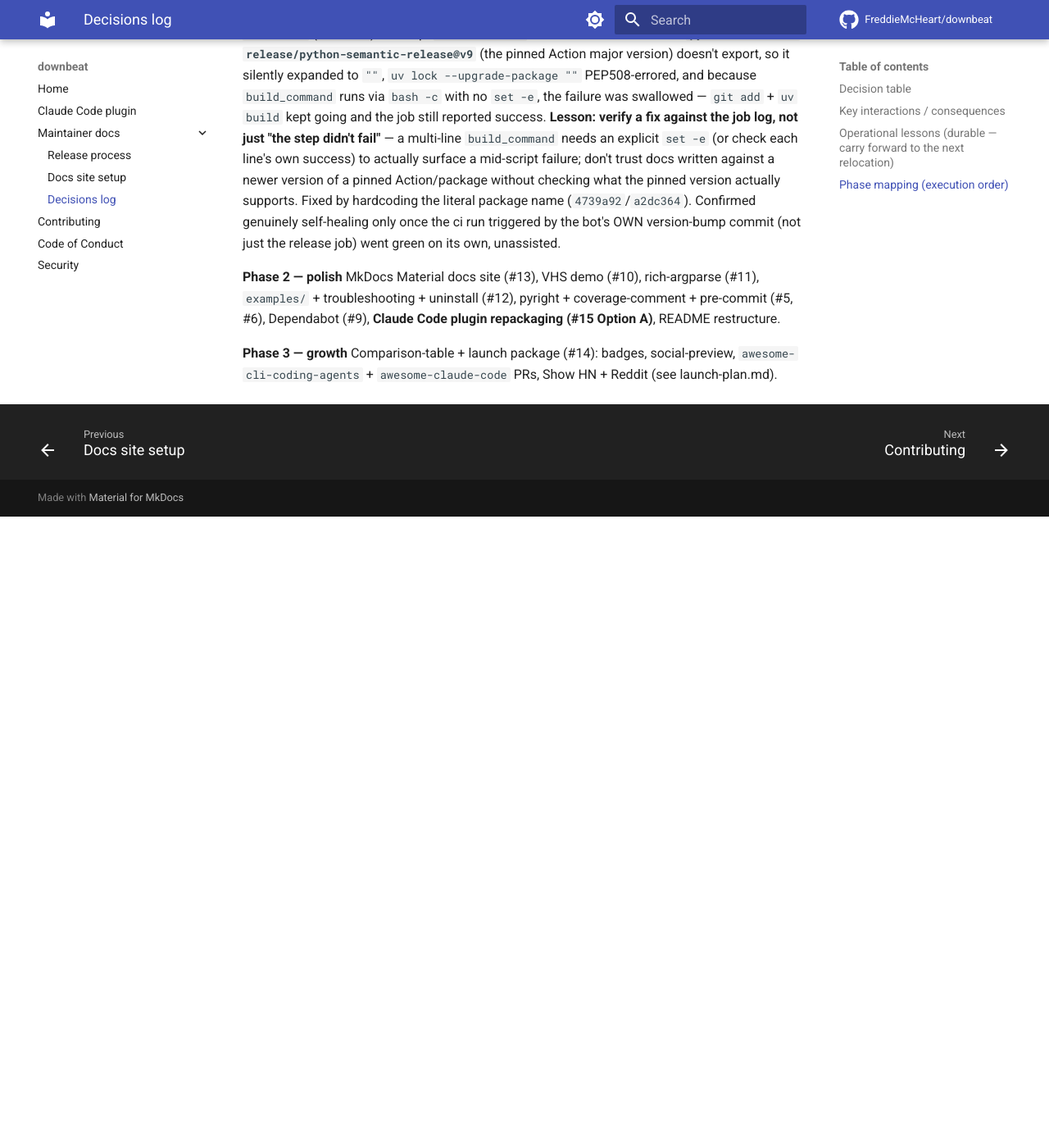
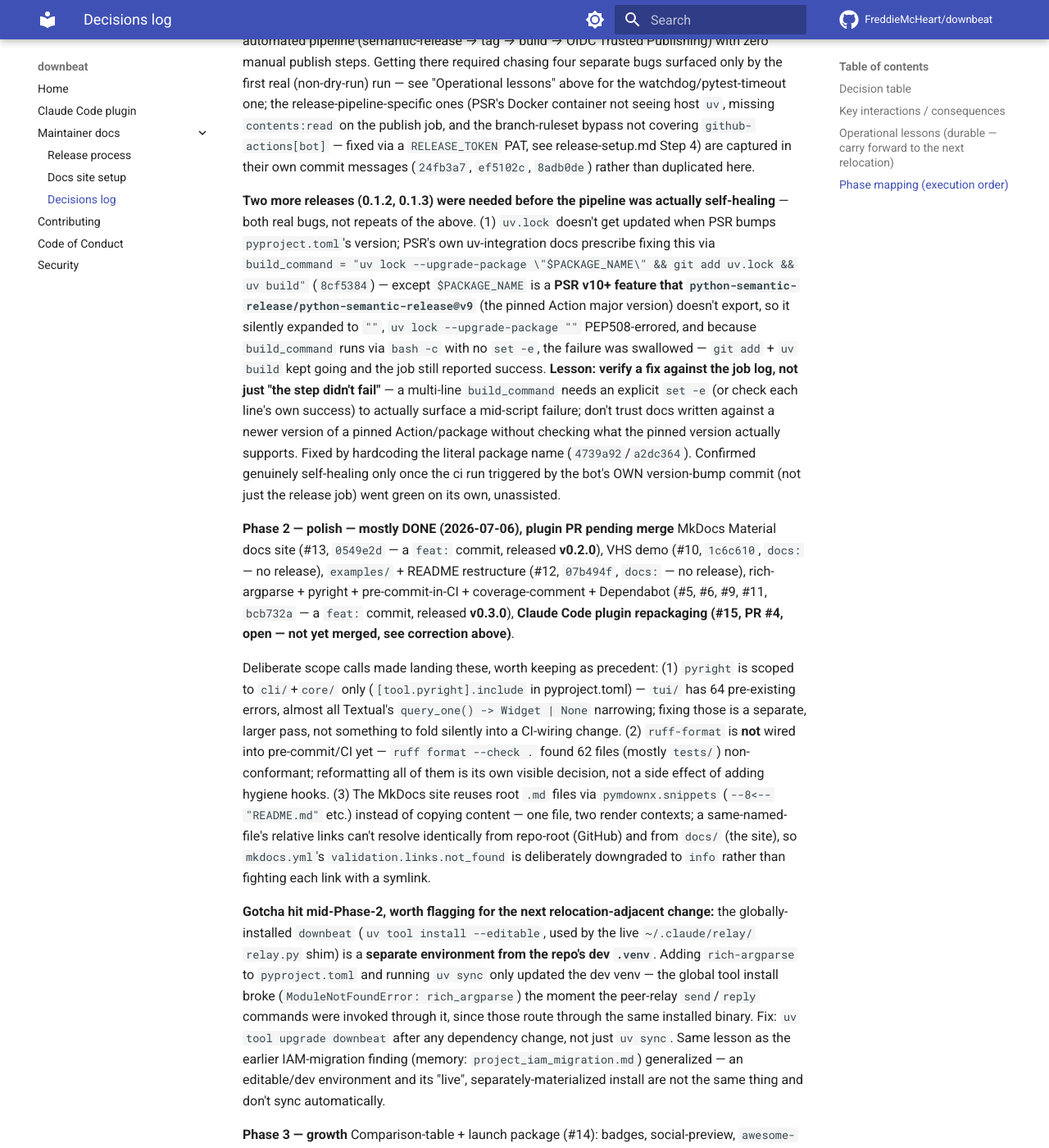
Before and after one commit to FreddieMcHeart/downbeat, an MkDocs documentation site: the page built from docs/decisions.md, in a window 1280 px wide and 1400 px high, scrolled down 4443 px. Shown: the whole window at 82% size. Built offline with MkDocs 1.6.1 and Material for MkDocs 9.7.7, drawn with Linux system fonts in a browser that asks for light colours; comment, search, counter and statistics services are not loaded; before the commit the page ends 5073 px from its top, so only the background shows below that; some of the changed text lies outside the part shown.

Commit message:
docs: correct decisions.md's #15 plugin-supersedes-installer claim
The original research note assumed the plugin would supersede init's
hand-merge entirely ("no settings.json surgery") — that turned out wrong
once actually scoped with the sibling claude-core-hooks plugin session:
downbeat is a general-purpose PyPI tool, not Claude-Code-only, so init
has to keep working permanently, not just as a fallback being phased out.
Corrected with what actually shipped in PR #4. Also updates Phase 2's
status (mostly done, plugin PR pending merge) with real commit refs, the
pyright/ruff-format scoping calls made along the way, and the uv tool
install vs dev .venv gotcha that broke the global `downbeat` binary
mid-session.

```diff
--- a/docs/decisions.md
+++ b/docs/decisions.md
@@ -33,7 +33,22 @@
 ## Key interactions / consequences
 
 - **semantic-release cluster (#4 + #7 + CHANGELOG):** pulls **Conventional Commits** in *now* (not deferred). Version, CHANGELOG, tags, and PyPI publish all derive from commit history (`fix:`→patch, `feat:`→minor, `feat!:`/`BREAKING CHANGE:`→major). Add **commitlint** to `.pre-commit-config.yaml` to enforce. Full-auto (7a) = a merge to `main` can publish to PyPI with no human gate — accepted trade; mitigate with strong CI as the gate (tests + pyright + coverage must pass before merge).
-- **#15 supersedes the installer:** the Claude Code plugin (Option A) replaces the `downbeat init` settings.json-merge approach shipped in `290fc9c`. The parent wired `mondu-harness` git-ignores around that installer — those become obsolete when the plugin lands (Phase 2). **Heads-up to the parent recommended.** `init` survives only as a standalone fallback.
+- **#15 correction (2026-07-06, PR #4): the plugin does NOT supersede the installer** — this
+  row's original framing ("SUPERSEDES the settings.json-merge installer", "no settings.json
+  surgery") turned out wrong once actually scoped with the sibling `claude-core-hooks` plugin
+  session over relay. downbeat is a general-purpose PyPI tool (`uv tool install downbeat`),
+  not Claude-Code-only, so `init`'s hand-merge into `settings.json` has to keep working
+  permanently for non-plugin installs — it is a **co-equal baseline path**, not a fallback
+  being phased out. What actually shipped: `_is_plugin_enabled()` (`claude plugin list --json`,
+  fails open) gates `init`'s hand-merge — skip it if the plugin's already active, but if
+  hand-merged entries from a *prior* `init` run already exist alongside a newly-installed
+  plugin, print an explicit double-fire **WARNING** (caught in peer review — `HOOK_NAMES`
+  substring detection isn't safe enough to auto-remove entries) rather than silently doing
+  nothing. `hooks/`, `commands/`, `skills/downbeat/` are symlinks into the existing
+  `src/downbeat/assets/`-packaged files — one source of truth for both distribution channels.
+  No marketplace registration yet (local-path/git install only). `--migrate-to-plugin` (exact
+  command-string match + drop-empty-groups, not substring) is an explicit fast-follow, not in
+  this PR. See [plugin.md](./plugin.md) and PR #4.
 - **Name migration** (`claude-relay → downbeat`) is tracked separately in launch-plan.md; it must precede the first PyPI release (#12) and the plugin marketplace slug (#15).
 - **#4/#7 pipeline is code-complete but not yet LIVE:** `release.yml` + the semantic-release config landed in `8883258`, but three GitHub/PyPI web-console steps (Trusted Publisher registration, `pypi` environment, branch-protection status checks) can't be done from a CLI session — see [release-setup.md](./release-setup.md) for the exact runbook. Do those steps AFTER the rename (Step 1 registers the PyPI project name).
 
@@ -119,8 +134,36 @@
 Confirmed genuinely self-healing only once the ci run triggered by the bot's OWN version-bump
 commit (not just the release job) went green on its own, unassisted.
 
-**Phase 2 — polish**
-MkDocs Material docs site (#13), VHS demo (#10), rich-argparse (#11), `examples/` + troubleshooting + uninstall (#12), pyright + coverage-comment + pre-commit (#5, #6), Dependabot (#9), **Claude Code plugin repackaging (#15 Option A)**, README restructure.
+**Phase 2 — polish — mostly DONE (2026-07-06), plugin PR pending merge**
+MkDocs Material docs site (#13, `0549e2d` — a `feat:` commit, released **v0.2.0**), VHS demo
+(#10, `1c6c610`, `docs:` — no release), `examples/` + README restructure (#12, `07b494f`,
+`docs:` — no release),
+rich-argparse + pyright + pre-commit-in-CI + coverage-comment + Dependabot (#5, #6, #9, #11,
+`bcb732a` — a `feat:` commit, released **v0.3.0**), **Claude Code plugin repackaging (#15,
+PR #4, open — not yet merged, see correction above)**.
+
+Deliberate scope calls made landing these, worth keeping as precedent: (1) `pyright` is scoped
+to `cli/`+`core/` only (`[tool.pyright].include` in pyproject.toml) — `tui/` has 64
+pre-existing errors, almost all Textual's `query_one() -> Widget | None` narrowing; fixing
+those is a separate, larger pass, not something to fold silently into a CI-wiring change. (2)
+`ruff-format` is **not** wired into pre-commit/CI yet — `ruff format --check .` found 62 files
+(mostly `tests/`) non-conformant; reformatting all of them is its own visible decision, not a
+side effect of adding hygiene hooks. (3) The MkDocs site reuses root `.md` files via
+`pymdownx.snippets` (`--8<-- "README.md"` etc.) instead of copying content — one file, two
+render contexts; a same-named-file's relative links can't resolve identically from repo-root
+(GitHub) and from `docs/` (the site), so `mkdocs.yml`'s `validation.links.not_found` is
+deliberately downgraded to `info` rather than fighting each link with a symlink.
+
+**Gotcha hit mid-Phase-2, worth flagging for the next relocation-adjacent change:** the
+globally-installed `downbeat` (`uv tool install --editable`, used by the live `~/.claude/relay/
+relay.py` shim) is a **separate environment from the repo's dev `.venv`**. Adding
+`rich-argparse` to `pyproject.toml` and running `uv sync` only updated the dev venv — the
+global tool install broke (`ModuleNotFoundError: rich_argparse`) the moment the peer-relay
+`send`/`reply` commands were invoked through it, since those route through the same installed
+binary. Fix: `uv tool upgrade downbeat` after any dependency change, not just `uv sync`. Same
+lesson as the earlier IAM-migration finding (memory: `project_iam_migration.md`) generalized —
+an editable/dev environment and its "live", separately-materialized install are not the same
+thing and don't sync automatically.
 
 **Phase 3 — growth**
 Comparison-table + launch package (#14): badges, social-preview, `awesome-cli-coding-agents` + `awesome-claude-code` PRs, Show HN + Reddit (see launch-plan.md).
```
